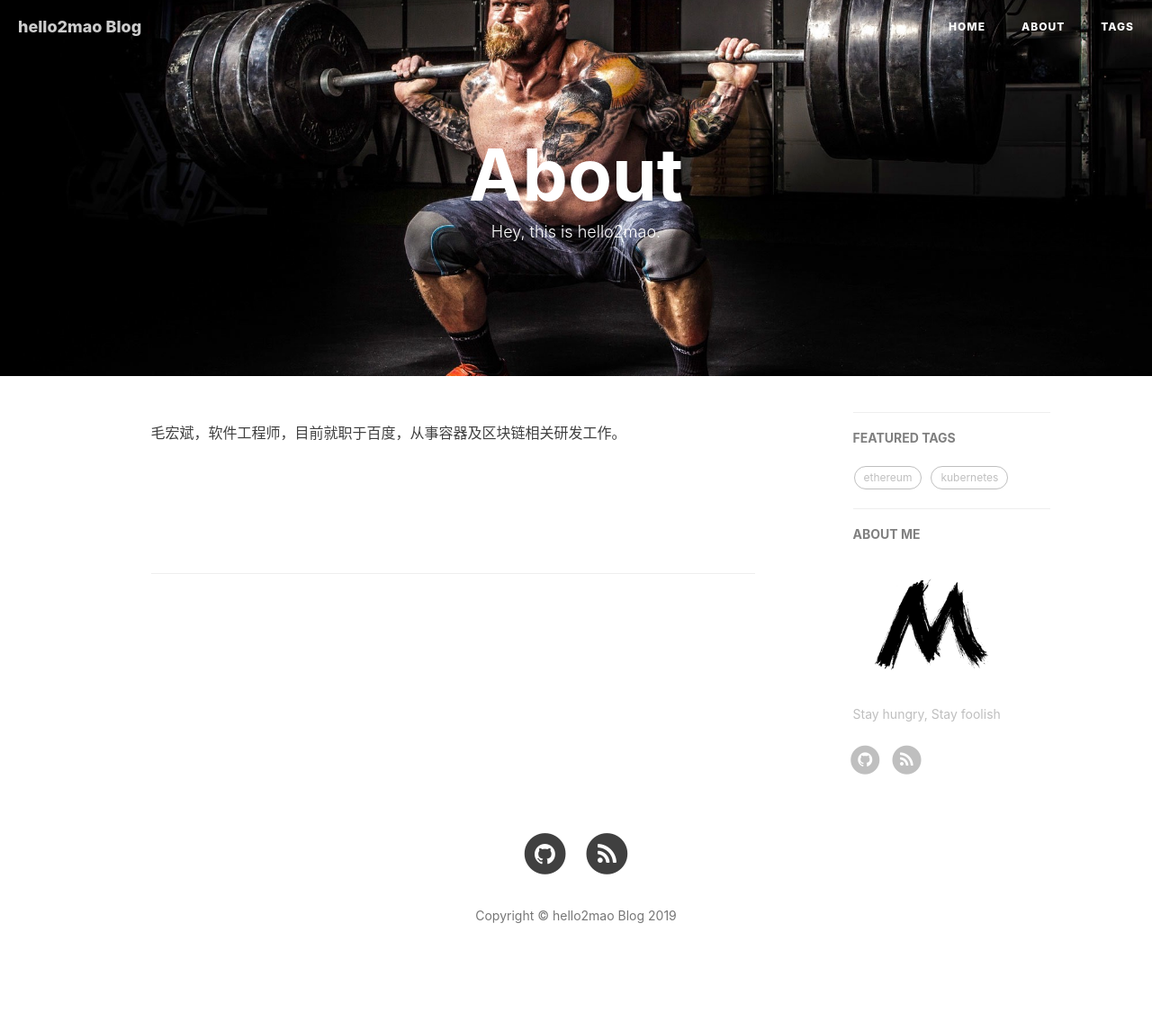
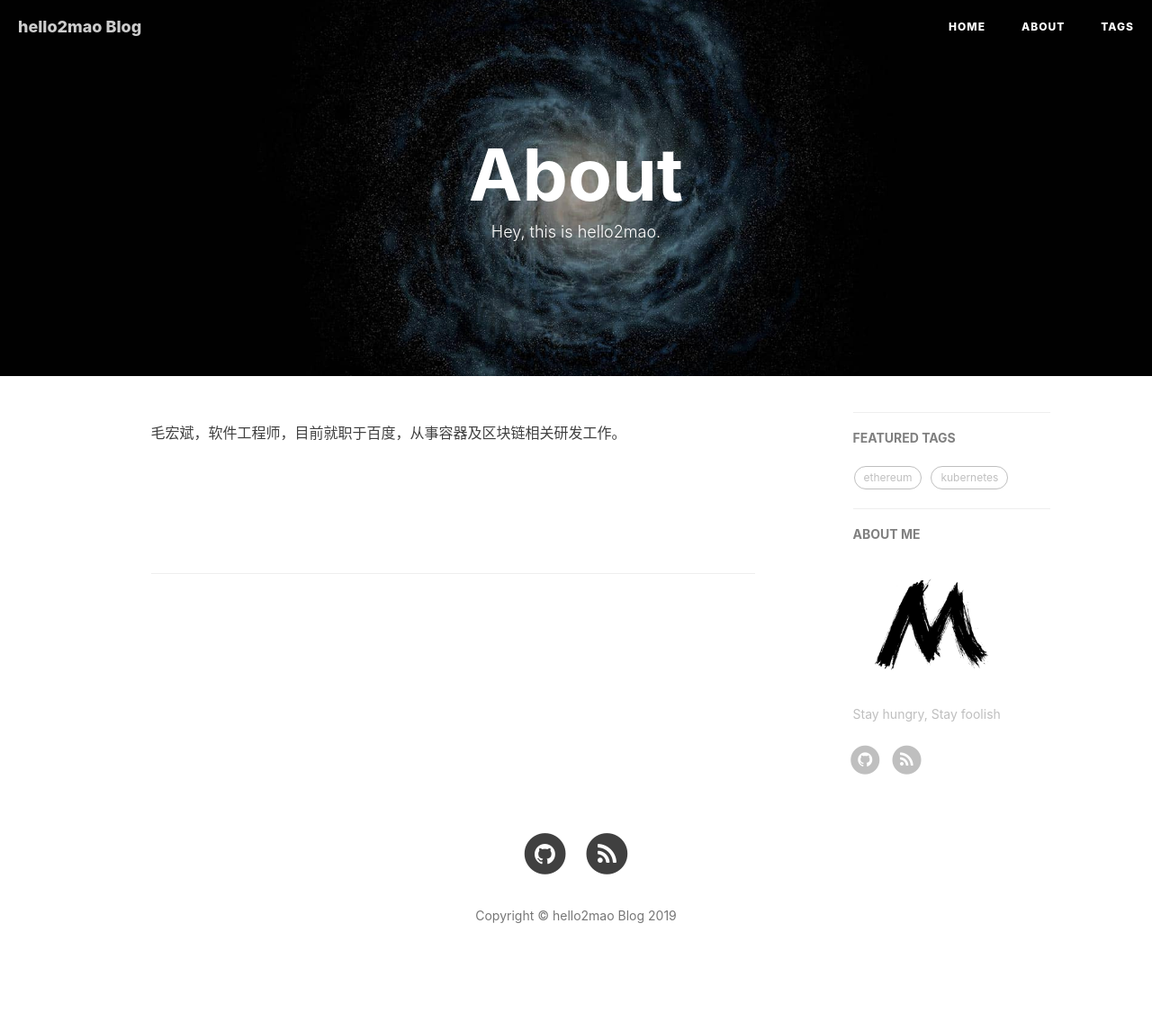
Before and after one commit to hello2mao/hello2mao.github.io, a Jekyll site: the page built from about.html, in a window 1280 px wide. Shown: the whole page at 90% size. Built offline with Jekyll 4.4.1, drawn with Linux system fonts in a browser that asks for light colours; nearby versions of some CDN libraries; comment, search, counter and statistics services are not loaded; grey boxes are pictures that could not be loaded.

Commit message:
Lazy push: 2019年 2月12日 星期二 19时15分02秒 CST

```diff
--- a/about.html
+++ b/about.html
@@ -2,7 +2,7 @@
 layout: page
 title: "About"
 description: "Hey, this is hello2mao."
-header-img: "img/stress.jpeg"
+header-img: "img/about-bg.jpg"
 ---
 
 <div class="zh post-container">
```
